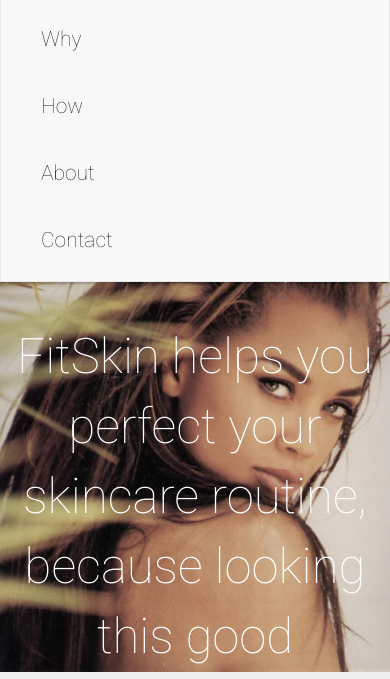
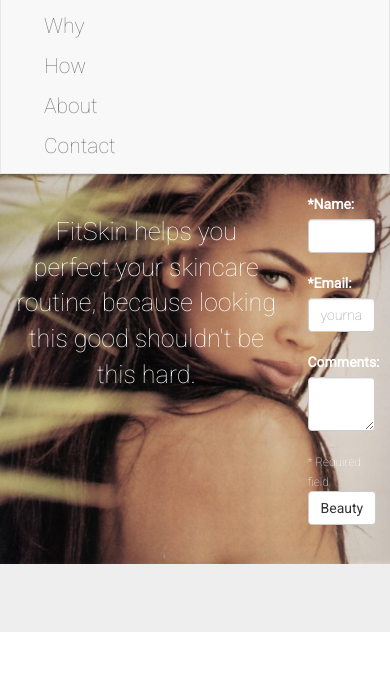
Before and after one commit to JenTutu/Front_End, a plain HTML site: page index.html in a window 390 px wide. Shown: the part 54-733 px from the top of the page. Drawn offline with nearby package versions, Linux system fonts and the light colour scheme.

Commit message:
adding responsive design

```diff
--- a/index.html
+++ b/index.html
@@ -8,12 +8,13 @@
 		<link rel="stylesheet" href="https://maxcdn.bootstrapcdn.com/bootstrap/3.3.2/css/bootstrap.min.css">
 		<link href='http://fonts.googleapis.com/css?family=Roboto:100,400,400italic' rel='stylesheet' type='text/css'>
     <link href='http://fonts.googleapis.com/css?family=Parisienne' rel='stylesheet' type='text/css'>
+    <script src="https://maxcdn.bootstrapcdn.com/bootstrap/3.3.2/js/bootstrap.min.js"></script>
 	</head>
 	<body>
 		<nav class="navbar navbar-default">
 			<div class="container-fluid">
 				<div class="navbar-header">
-          <button type="button" class="navbar-toggle" data-toggle="collapse" data-target="#bs-example-navbar-collapse-1">
+          <button type="button" class="navbar-toggle collapsed" data-toggle="collapse" data-target="#bs-example-navbar-collapse-1">
             <span class="sr-only">Toggle navigation</span>
             <span class="icon-bar"></span>
             <span class="icon-bar"></span>
@@ -23,10 +24,10 @@
 				</div>
 				<div class="navbar-collapse collapse in" id="bs-example-navbar-collapse-1">
 					<ul class="nav navbar-nav navbar-right">
-						<li>Why</li>
-						<li>How</li>
-						<li>About</li>
-						<li>Contact</li>
+						<li><a href="#why">Why</a></li>
+						<li><a href="#how">How</a></li>
+						<li><a href="">About</a></li>
+						<li><a href="">Contact</a></li>
 					</ul>
 				</div>
 			</div>
@@ -35,8 +36,8 @@
 			<div class="container">
 				<!-- <img src="images/vanessa.jpg"> -->
 				<div class="row">
-					<div class="col-lg-9 tag">FitSkin helps you perfect your skincare routine, because looking this good shouldn't be this hard.</div>
-					<form class="col-lg-3 form-group" role="form">
+					<div class="col-lg-9 col-md-9 col-xs-9 tag">FitSkin helps you perfect your skincare routine, because looking this good shouldn't be this hard.</div>
+					<form class="col-lg-3 col-md-3 col-xs-3 form-group" role="form">
 						<label for="name">*Name:</label><br>
 						<input type="text" class="form-control" id="name" required><br>
 						<label for="email">*Email:</label><br>
--- a/stylesheets/index.css
+++ b/stylesheets/index.css
@@ -1,5 +1,6 @@
 body{
-
+	font-family: 'Roboto', sans-serif;
+	font-weight: 200;
 }
 
 li {
@@ -26,7 +27,7 @@ h1 .navbar-brand {
 	margin: 0;
 }
 
-.navbar-nav > li {
+.navbar-nav > li > a {
 	padding: 0 12px;
 	line-height: 67px;
 }
@@ -52,6 +53,10 @@ h2#how, h2#why{
 	font-family: 'Roboto', sans-serif;
 	font-weight: 100;
 }
+
+/*#desc {
+	width: 50%;
+}*/
 
 #desc, #works{
 	text-align: center;
@@ -103,3 +108,21 @@ footer{
 	width: 250px;
 	float: left;
 }
+
+@media (max-width: 767px) {
+	.tag{
+		font-size: 25px;
+	}
+}
+
+@media (min-width: 768px) and (max-width: 991px) {
+	.tag{
+		font-size: 25px;
+	}
+}
+@media (min-width: 992px) and (max-width: 1199px) {
+	.tag{
+		font-size: 35px;
+	}
+ }
+@media (min-width: 1200px) { ... }
```
